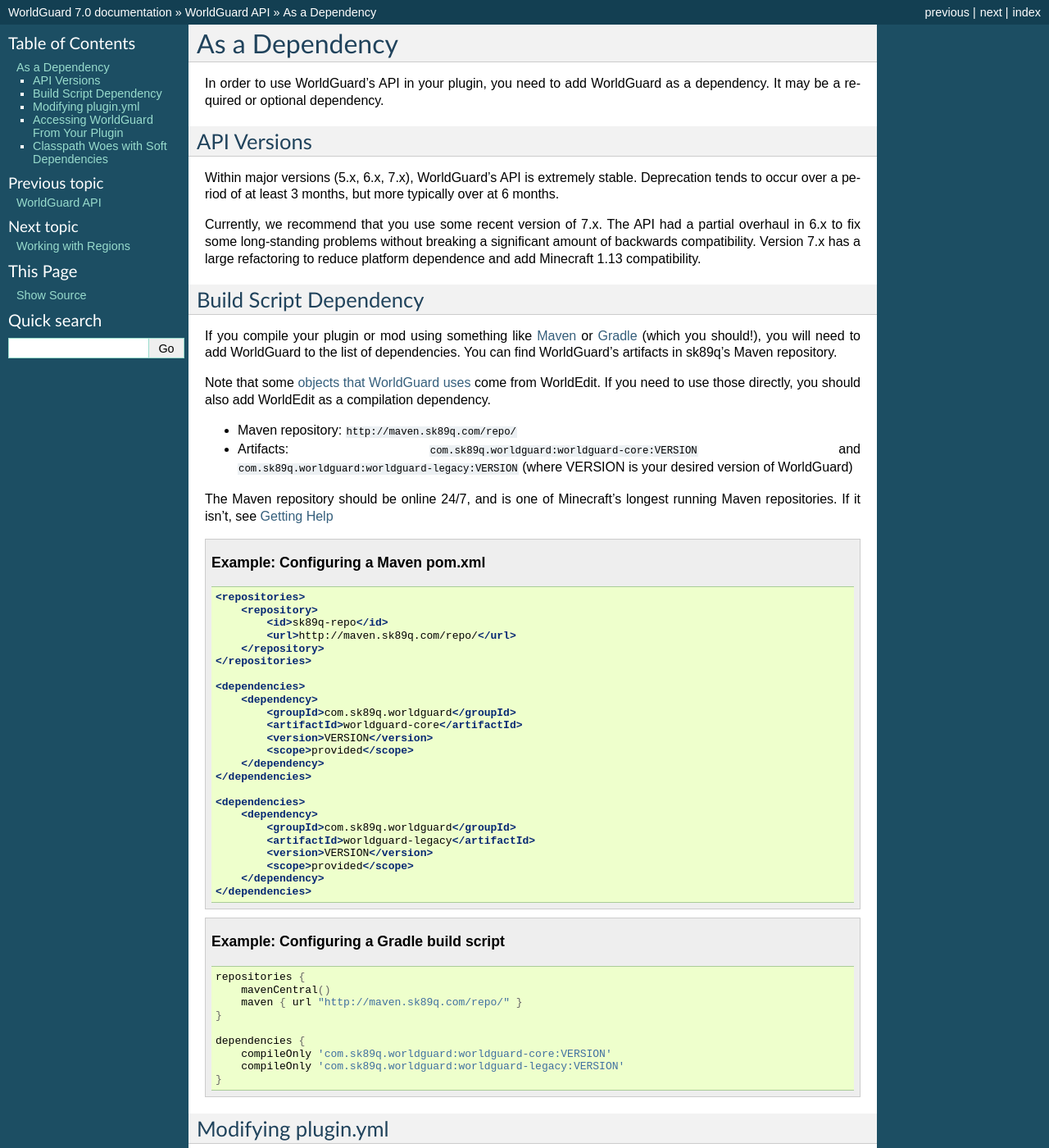
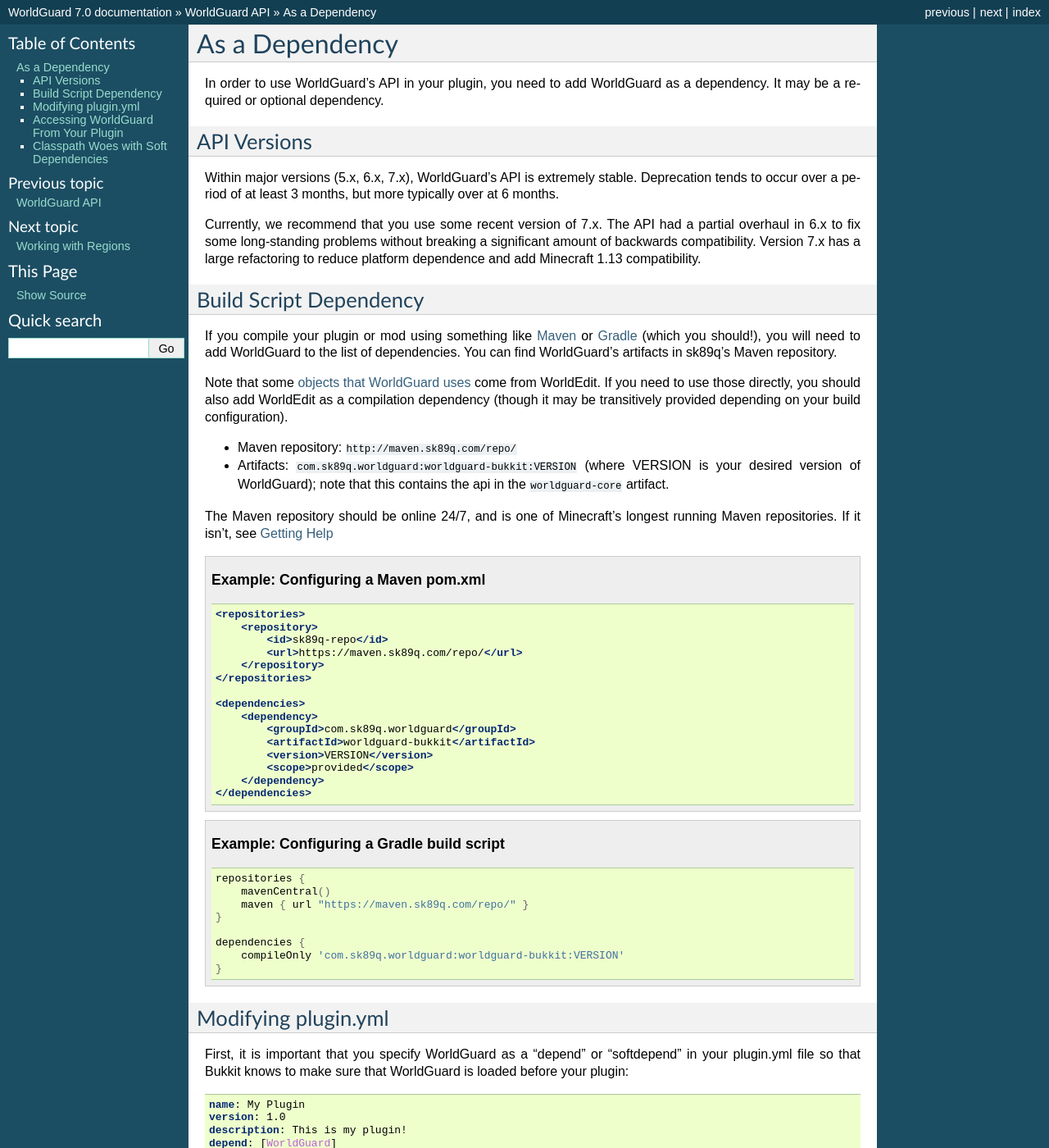
Before and after one commit to aurorasmiles/WorldGuardDocs, a Sphinx documentation site: the page built from source/developer/dependency.rst, in a window 1280 px wide and 1400 px high. Shown: the whole window at 82% size. Built offline with Sphinx 7.4.7, drawn with Linux system fonts in a browser that asks for light colours.

Commit message:
Update dependency info.

```diff
--- a/source/developer/dependency.rst
+++ b/source/developer/dependency.rst
@@ -16,10 +16,10 @@
 
 If you compile your plugin or mod using something like `Maven <https://maven.apache.org/>`_ or `Gradle <https://www.gradle.org/>`_ (which you should!), you will need to add WorldGuard to the list of dependencies. You can find WorldGuard's artifacts in sk89q's Maven repository.
 
-Note that some :doc:`objects that WorldGuard uses <native-objects>` come from WorldEdit. If you need to use those directly, you should also add WorldEdit as a compilation dependency.
+Note that some :doc:`objects that WorldGuard uses <native-objects>` come from WorldEdit. If you need to use those directly, you should also add WorldEdit as a compilation dependency (though it may be transitively provided depending on your build configuration).
 
 * Maven repository: ``http://maven.sk89q.com/repo/``
-* Artifacts: ``com.sk89q.worldguard:worldguard-core:VERSION`` and ``com.sk89q.worldguard:worldguard-legacy:VERSION`` (where VERSION is your desired version of WorldGuard)
+* Artifacts: ``com.sk89q.worldguard:worldguard-bukkit:VERSION`` (where VERSION is your desired version of WorldGuard); note that this contains the api in the ``worldguard-core`` artifact.
 
 The Maven repository should be online 24/7, and is one of Minecraft's longest running Maven repositories. If it isn't, see :doc:`../support`
 
@@ -30,23 +30,14 @@
         <repositories>
             <repository>
                 <id>sk89q-repo</id>
-                <url>http://maven.sk89q.com/repo/</url>
+                <url>https://maven.sk89q.com/repo/</url>
             </repository>
         </repositories>
 
         <dependencies>
             <dependency>
                 <groupId>com.sk89q.worldguard</groupId>
-                <artifactId>worldguard-core</artifactId>
-                <version>VERSION</version>
-                <scope>provided</scope>
-            </dependency>
-        </dependencies>
-
-        <dependencies>
-            <dependency>
-                <groupId>com.sk89q.worldguard</groupId>
-                <artifactId>worldguard-legacy</artifactId>
+                <artifactId>worldguard-bukkit</artifactId>
                 <version>VERSION</version>
                 <scope>provided</scope>
             </dependency>
@@ -58,12 +49,11 @@
 
         repositories {
             mavenCentral()
-            maven { url "http://maven.sk89q.com/repo/" }
+            maven { url "https://maven.sk89q.com/repo/" }
         }
 
         dependencies {
-            compileOnly 'com.sk89q.worldguard:worldguard-core:VERSION'
-            compileOnly 'com.sk89q.worldguard:worldguard-legacy:VERSION'
+            compileOnly 'com.sk89q.worldguard:worldguard-bukkit:VERSION'
         }
 
 Modifying plugin.yml
```
